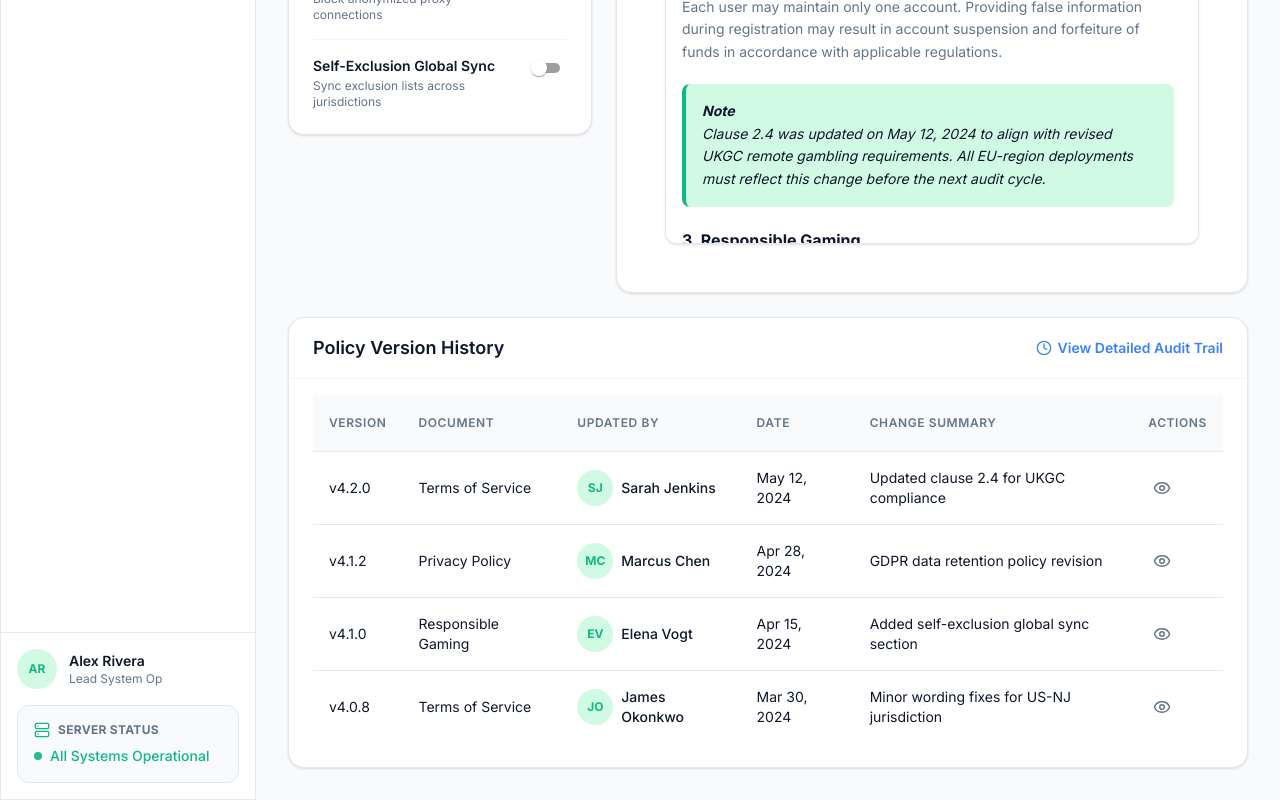
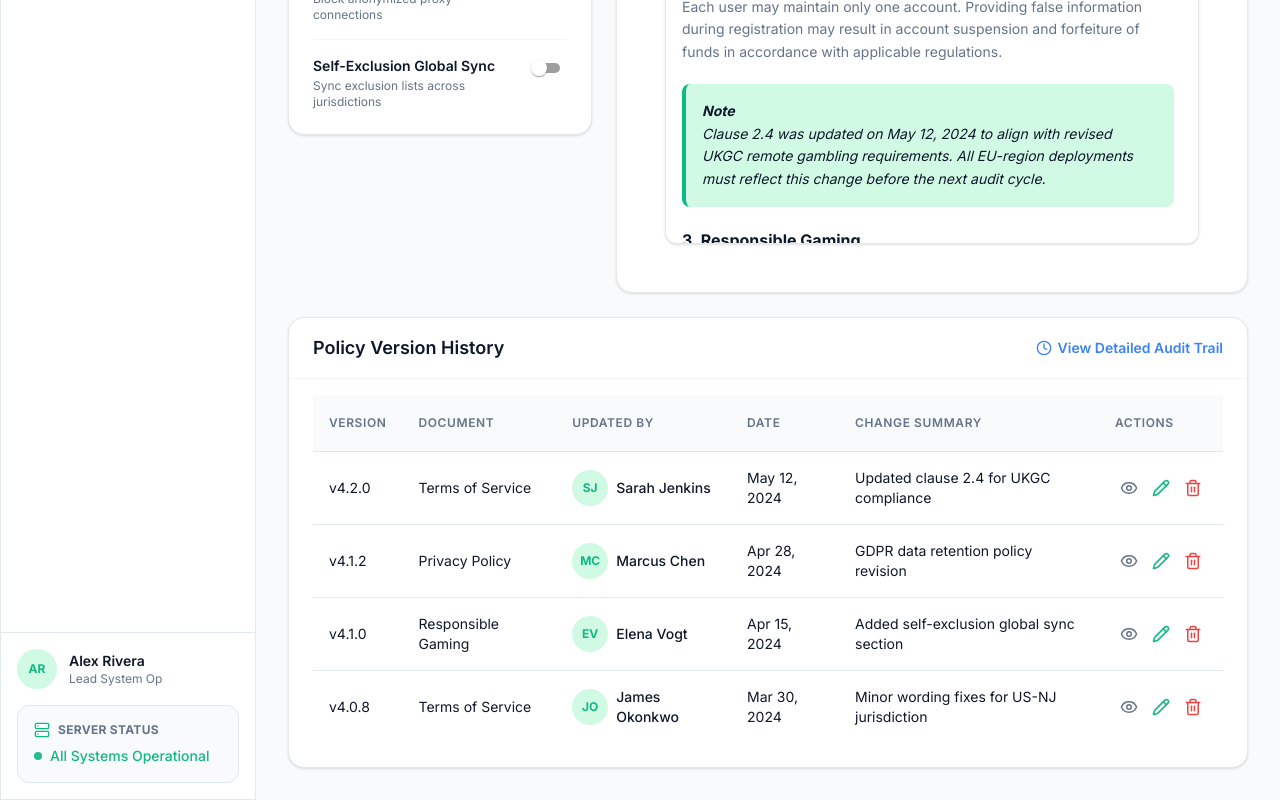
Before and after one commit to raj-undaviya/matka-the-game-of-cards-admin-panel, a React (Vite) app: page /admin/policies in a window 1280 px wide. Shown: the part 769-1569 px from the top of the page. Built offline with nearby package versions, Linux system fonts and the light colour scheme.

Commit message:
policies page editor using tiptap editor done

```diff
--- a/src/components/AdminPolicies/PolicyVersionHistory.jsx
+++ b/src/components/AdminPolicies/PolicyVersionHistory.jsx
@@ -1,4 +1,4 @@
-import { Clock, Eye } from "lucide-react";
+import { Clock, Eye, Pencil, Trash2 } from "lucide-react";
 import IconButton from "@mui/material/IconButton";
 import Tooltip from "@mui/material/Tooltip";
 import SectionCard from "@/components/shared/SectionCard";
@@ -20,18 +20,45 @@ const columns = [
     ),
   },
   { title: "DATE", dataIndex: "date" },
+
   { title: "CHANGE SUMMARY", dataIndex: "summary" },
+
   {
     title: "ACTIONS",
     dataIndex: "id",
-    render: (value) => (
-      <Tooltip title="View version">
-        <IconButton size="small" aria-label={`View ${value}`}>
-          <Eye size={18} style={{ color: "var(--text-light-color)" }} />
-        </IconButton>
-      </Tooltip>
+    render: (value, row) => (
+      <div className="flex items-center gap-1">
+        {/* View */}
+        <Tooltip title="View version">
+          <IconButton size="small" aria-label={`View ${value}`}>
+            <Eye size={18} style={{ color: "var(--text-light-color)" }} />
+          </IconButton>
+        </Tooltip>
+
+        {/* Edit */}
+        <Tooltip title="Edit version">
+          <IconButton
+            size="small"
+            aria-label={`Edit ${value}`}
+            onClick={() => console.log("Edit", row)}
+          >
+            <Pencil size={18} style={{ color: "var(--primary-color)" }} />
+          </IconButton>
+        </Tooltip>
+
+        {/* Delete */}
+        <Tooltip title="Delete version">
+          <IconButton
+            size="small"
+            aria-label={`Delete ${value}`}
+            onClick={() => console.log("Delete", row)}
+          >
+            <Trash2 size={18} style={{ color: "#ef4444" }} />
+          </IconButton>
+        </Tooltip>
+      </div>
     ),
-  },
+  }
 ];
 
 export default function PolicyVersionHistory() {
```
Also changed, not shown: src/components/AdminPolicies/PolicyDocumentPanel.jsx (+12 -34 lines).
